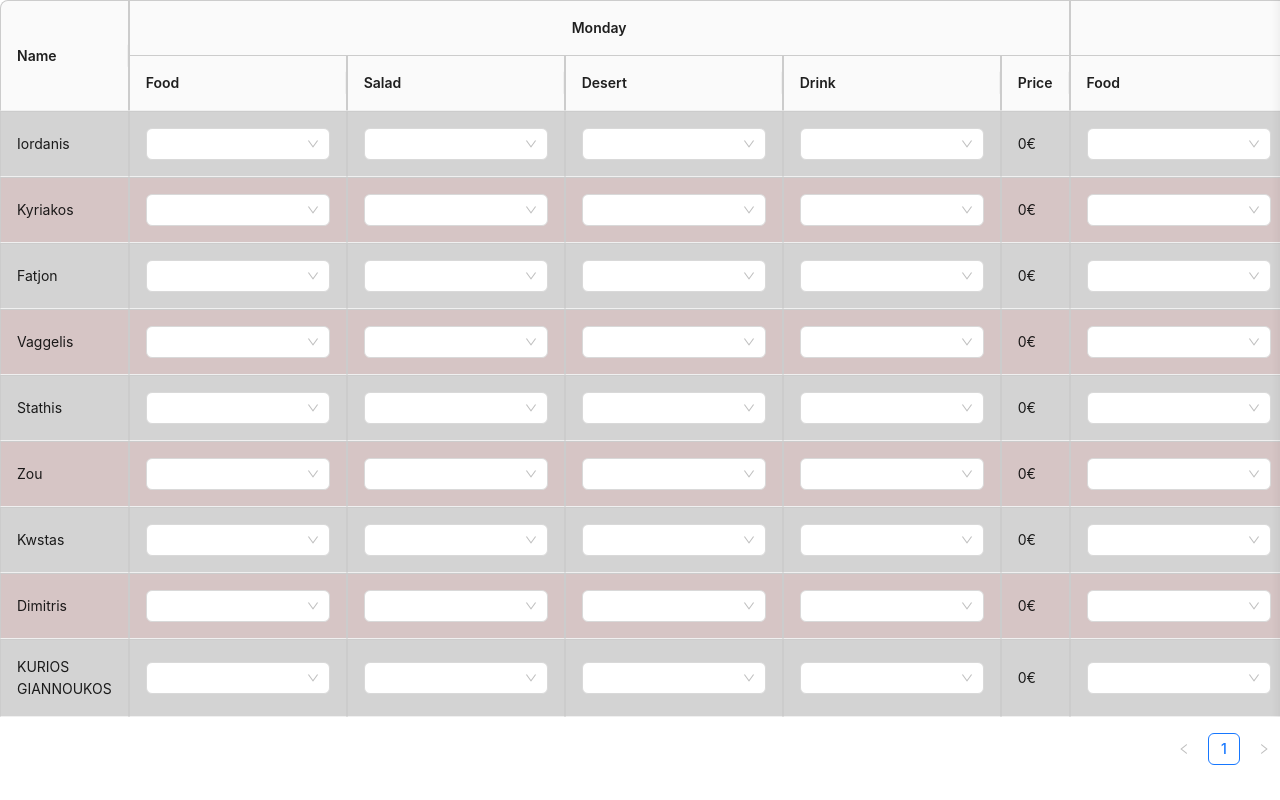
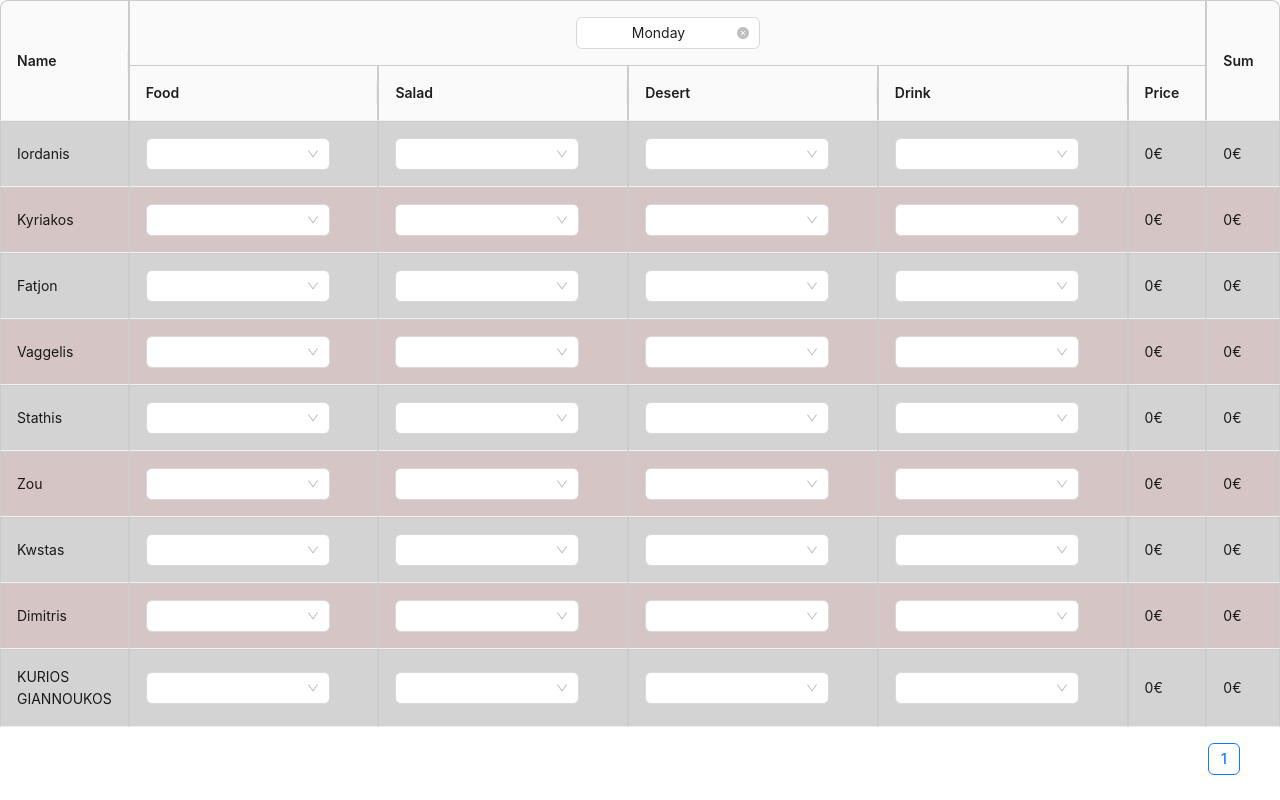
Before and after one commit to JordanRaphael/catering, a React (Vite) app: page / in a window 1280 px wide. Built offline with nearby package versions, Linux system fonts and the light colour scheme.

Commit message:
Table filtered by day, IMPORTANT FUNCTION ADDED

```diff
--- a/src/components/columnDefs.tsx
+++ b/src/components/columnDefs.tsx
@@ -1,11 +1,7 @@
 import { Cascader, Table } from "antd";
 import { useState } from "react";
 import "./styleTable.css";
-import {
-  basicStructure,
-  foodAndPriceStructure,
-  foodMappingStructure,
-} from "./types";
+import { basicStructure, foodAndPriceStructure } from "./types";
 import { mapFood } from "./foodPriceMapping/foodPriceMapping";
 import { deserts, drinks, mainMenu, salads } from "./Menu/Menu";
 
@@ -15,7 +11,18 @@ interface IProps {
 
 export const CateringTable = (props: IProps) => {
   const [data, setData] = useState(props.initialData);
-  console.log(mainMenu);
+  const [selectedDay, setSelectedDay] = useState("Monday");
+  const dayOptions = [
+    { value: "Monday", label: "Monday" },
+    { value: "Tuesday", label: "Tuesday" },
+    { value: "Wednesday", label: "Wednesday" },
+    { value: "Thursday", label: "Thursday" },
+    { value: "Friday", label: "Friday" },
+  ];
+  const findIfIordanisIsGay = () => {
+    return true;
+  };
+
   const generateChildColumn = (
     title: string,
     day: string,
@@ -50,6 +57,7 @@ export const CateringTable = (props: IProps) => {
     generateChildColumn("Desert", day, (record) => (
       <Cascader
         options={deserts}
+        value={record[day]["food"]["desert"]}
         onChange={(selectedValue) =>
           handleFoodChange(day, "desert", selectedValue, record)
         }
@@ -76,34 +84,20 @@ export const CateringTable = (props: IProps) => {
       width: 70,
     },
     {
-      title: "Monday",
-      key: "Monday",
-      children: [...generateChildrenColumns("Monday")],
-    },
-    {
-      title: "Tuesday",
-      key: "Tuesday",
-      children: [...generateChildrenColumns("Tuesday")],
-    },
-    {
-      title: "Wednesday",
-      key: "Wednesday",
-      children: [...generateChildrenColumns("Wednesday")],
-    },
-    {
-      title: "Thursday",
-      key: "Thursday",
-      children: [...generateChildrenColumns("Thursday")],
-    },
-    {
-      title: "Friday",
-      key: "Friday",
-      children: [...generateChildrenColumns("Friday")],
+      title: (
+        <Cascader
+          options={dayOptions}
+          value={selectedDay}
+          onChange={(selectedValue) => setSelectedDay(selectedValue[0])}
+        />
+      ),
+      dataIndex: selectedDay.toLowerCase(),
+      key: selectedDay,
+      children: generateChildrenColumns(selectedDay),
     },
     {
       title: "Sum",
-      dataIndex: "sumPrice",
-      key: "sumPrice",
+      key: "sum",
       render: (_: any, record: basicStructure) => calculateSumOfWeek(record),
     },
   ];
@@ -175,15 +169,10 @@ export const CateringTable = (props: IProps) => {
     <div
       style={{
         height: "100vh",
+        width: "100vw",
       }}
     >
-      <Table
-        style={{ maxWidth: "100vw" }}
-        columns={columns}
-        dataSource={data}
-        rowClassName={rowClassName}
-        scroll={{ x: true }}
-      />
+      <Table columns={columns} dataSource={data} rowClassName={rowClassName} />
     </div>
   );
 };
--- a/src/components/styleTable.css
+++ b/src/components/styleTable.css
@@ -19,3 +19,7 @@
 .select-style {
   width: 150px;
 }
+
+.ant-pagination-item-link {
+  color: #ffffff !important;
+}
```
